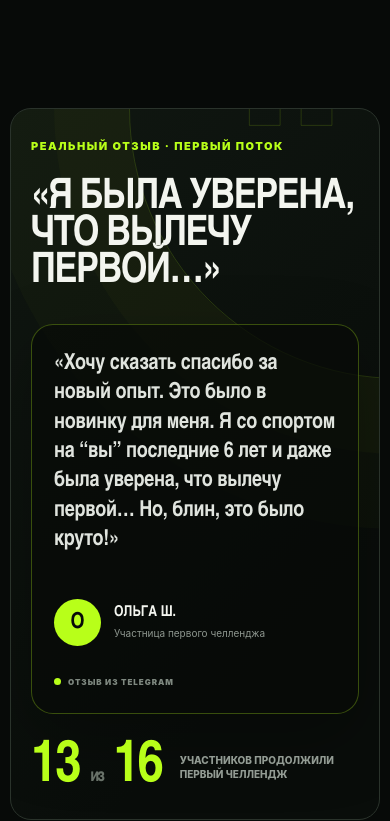
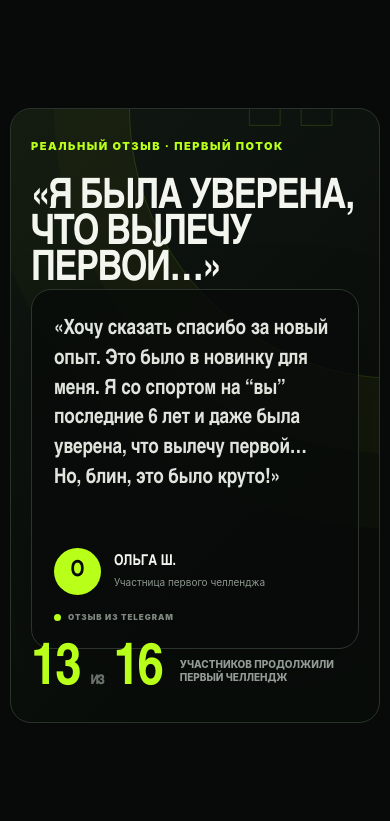
Before and after one commit to Gartrem/zabyemsya-landing, a Next.js app: page / in a window 390 px wide. Shown: the part 5303-6124 px from the top of the page. Built offline with nearby package versions, Linux system fonts and the light colour scheme.

Commit message:
Expand verified testimonials layout

```diff
--- a/app/globals.css
+++ b/app/globals.css
@@ -243,21 +243,31 @@ em { color: var(--acid); font-style: normal; }
 .season-proof .button { position: relative; z-index: 1; white-space: nowrap; }
 @keyframes livePulse { 0%,100% { opacity: .45; transform: scale(.92); } 50% { opacity: 1; transform: scale(1.08); } }
 
-.reviews { position: relative; min-height: 520px; margin-bottom: 95px; padding: 52px; display: grid; grid-template-columns: 1.02fr .98fr; grid-template-rows: auto 1fr; gap: 24px 70px; overflow: hidden; border: 1px solid #2a332b; border-radius: 28px; background: linear-gradient(135deg,#101711 0%,#090d0a 75%); }
+.reviews { position: relative; margin-bottom: 95px; padding: 52px; overflow: hidden; border: 1px solid #2a332b; border-radius: 28px; background: linear-gradient(135deg,#101711 0%,#090d0a 75%); }
 .reviews::before { content: ""; position: absolute; width: 540px; height: 540px; right: -290px; top: -270px; border: 1px solid rgba(184,255,25,.16); border-radius: 50%; box-shadow: 0 0 0 75px rgba(184,255,25,.025), 0 0 0 150px rgba(184,255,25,.018); }
 .review-index { position: absolute; right: 33px; top: -55px; color: transparent; -webkit-text-stroke: 1px rgba(184,255,25,.15); font: 900 270px/1 var(--display); }
+.review-top { position: relative; z-index: 1; display: grid; grid-template-columns: 1.25fr .75fr; gap: 60px; align-items: end; }
 .review-heading { position: relative; z-index: 1; align-self: start; }
-.review-heading h2 { max-width: 570px; margin: 26px 0 0; font: 900 clamp(45px,5vw,70px)/.88 var(--display); letter-spacing: -.035em; }
-.review-card { position: relative; z-index: 1; grid-row: 1 / span 2; grid-column: 2; min-height: 410px; padding: 35px; display: flex; flex-direction: column; justify-content: space-between; border: 1px solid rgba(184,255,25,.28); border-radius: 22px; background: rgba(7,10,8,.72); box-shadow: 0 25px 70px rgba(0,0,0,.28); }
-.review-card blockquote { margin: 0; color: #e0e4de; font: 700 clamp(21px,2.2vw,29px)/1.34 var(--display); letter-spacing: -.012em; }
+.review-heading h2 { max-width: 720px; margin: 26px 0 0; font: 900 clamp(50px,5.5vw,78px)/.86 var(--display); letter-spacing: -.035em; }
+.review-grid { position: relative; z-index: 1; margin-top: 42px; display: grid; grid-template-columns: repeat(3,1fr); gap: 14px; }
+.review-card { position: relative; min-height: 350px; padding: 28px; display: flex; flex-direction: column; justify-content: space-between; overflow: hidden; border: 1px solid #2c352d; border-radius: 20px; background: rgba(7,10,8,.76); box-shadow: 0 25px 70px rgba(0,0,0,.22); transition: transform .25s ease,border-color .25s ease; }
+.review-card:hover { transform: translateY(-5px); border-color: rgba(184,255,25,.48); }
+.review-card--featured { grid-column: 1 / -1; min-height: 300px; padding: 38px; border-color: rgba(184,255,25,.34); background: radial-gradient(circle at 92% 0%,rgba(184,255,25,.11),transparent 32%),rgba(7,10,8,.78); }
+.review-card blockquote { position: relative; z-index: 1; margin: 0; color: #dfe4dd; font: 650 21px/1.42 var(--display); letter-spacing: -.008em; }
+.review-card--featured blockquote { max-width: 920px; font-size: clamp(25px,2.6vw,35px); line-height: 1.3; }
+.review-quote-mark { position: absolute; right: 28px; top: -63px; color: transparent; -webkit-text-stroke: 1px rgba(184,255,25,.18); font: 900 220px/1 var(--display); }
+.review-card-number { margin-bottom: 34px; color: var(--acid); font: 900 11px var(--display); letter-spacing: .13em; }
+.review-card--live { background: radial-gradient(circle at 85% 8%,rgba(184,255,25,.13),transparent 32%),rgba(7,10,8,.76); }
+.review-card-bottom { position: relative; z-index: 1; margin-top: 34px; display: flex; align-items: end; justify-content: space-between; gap: 20px; }
 .review-author { margin-top: 38px; display: flex; align-items: center; gap: 13px; }
+.review-card-bottom .review-author { margin-top: 0; }
 .review-author > span { width: 47px; height: 47px; display: grid; place-items: center; border-radius: 50%; background: var(--acid); color: var(--ink); font: 900 22px var(--display); }
 .review-author div { display: flex; flex-direction: column; gap: 4px; }
 .review-author strong { font: 900 15px var(--display); }
 .review-author small { color: #8e978f; font-size: 10px; }
-.review-source { position: absolute; right: 28px; bottom: 35px; display: flex; align-items: center; gap: 7px; color: #7f8980; font-size: 8px; font-weight: 900; letter-spacing: .12em; }
+.review-source { display: flex; align-items: center; gap: 7px; color: #7f8980; font-size: 8px; font-weight: 900; letter-spacing: .12em; }
 .review-source i { width: 7px; height: 7px; border-radius: 50%; background: var(--acid); }
-.review-fact { position: relative; z-index: 1; align-self: end; display: flex; align-items: end; gap: 18px; }
+.review-fact { position: relative; z-index: 1; justify-self: end; display: flex; align-items: end; gap: 18px; }
 .review-fact strong { color: var(--acid); font: 900 70px/.76 var(--display); letter-spacing: -.04em; }
 .review-fact strong i { color: #697269; font-size: 18px; font-style: normal; }
 .review-fact span { color: #939c94; font-size: 10px; font-weight: 800; line-height: 1.35; text-transform: uppercase; }
@@ -423,7 +433,10 @@ em { color: var(--acid); font-style: normal; }
   .trust-list { grid-column: 2; }
   .season-proof { grid-template-columns: 64px 1fr 1fr; }
   .season-proof .button { grid-column: 2 / -1; width: fit-content; }
-  .reviews { gap: 24px 40px; padding: 40px; }
+  .reviews { padding: 40px; }
+  .review-top { gap: 35px; }
+  .review-grid { grid-template-columns: 1fr 1fr; }
+  .review-card--featured, .review-card--live { grid-column: 1 / -1; }
   .business { grid-template-columns: 1fr 1fr; }
   .business > .button { grid-column: 1 / -1; width: fit-content; }
 }
@@ -460,8 +473,10 @@ em { color: var(--acid); font-style: normal; }
   .season-proof { grid-template-columns: 58px 1fr; }
   .season-disciplines { grid-column: 2; }
   .season-proof .button { grid-column: 2; }
-  .reviews { min-height: auto; grid-template-columns: 1fr; grid-template-rows: auto; gap: 32px; }
-  .review-card { grid-column: auto; grid-row: auto; min-height: 360px; }
+  .review-top { grid-template-columns: 1fr; gap: 28px; }
+  .review-fact { justify-self: start; }
+  .review-grid { grid-template-columns: 1fr; }
+  .review-card, .review-card--featured, .review-card--live { grid-column: auto; min-height: 330px; }
   .section-heading { align-items: flex-start; flex-direction: column; gap: 28px; }
   .section-heading > p { width: auto; max-width: 400px; }
   .mechanics, .future { padding-block: 80px 110px; }
@@ -509,9 +524,11 @@ em { color: var(--acid); font-style: normal; }
   .season-disciplines, .season-proof .button { grid-column: auto; }
   .reviews { width: calc(100% - 20px); margin-bottom: 70px; padding: 29px 20px; border-radius: 21px; }
   .review-heading h2 { font-size: 42px; }
-  .review-card { min-height: 390px; padding: 25px 22px; }
-  .review-card blockquote { font-size: 22px; }
-  .review-source { position: static; margin-top: 24px; }
+  .review-grid { margin-top: 32px; }
+  .review-card { min-height: 360px; padding: 25px 22px; }
+  .review-card--featured { min-height: 390px; }
+  .review-card blockquote, .review-card--featured blockquote { font-size: 21px; }
+  .review-card-bottom { align-items: flex-start; flex-direction: column; gap: 18px; }
   .review-fact { align-items: center; }
   .review-fact strong { font-size: 58px; }
   .steps { grid-template-columns: 1fr; }
```
